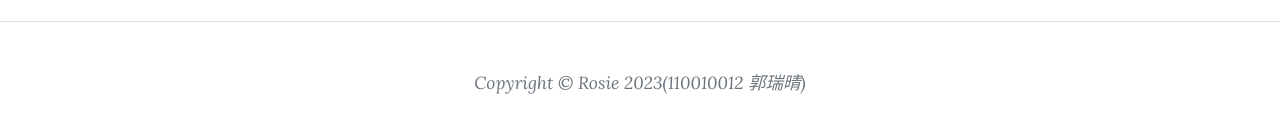
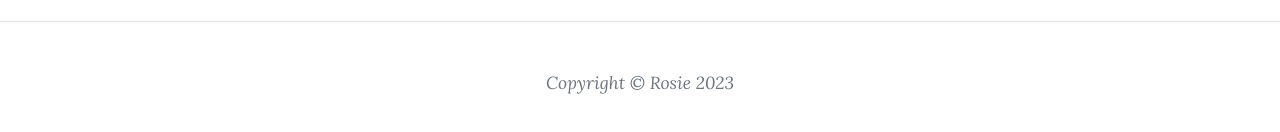
Before and after one commit to ChingDomo/ChingDomo.github.io, a plain HTML site: page component/summaries/July.html in a window 1280 px wide. Shown: the part 1582-1714 px from the top of the page. Drawn offline with nearby package versions, Linux system fonts and the light colour scheme; files whose address does not match are found by name.

Commit message:
Update July.html
Signed-off-by: ChingDomo <107926502+ChingDomo@users.noreply.github.com>

```diff
--- a/component/summaries/July.html
+++ b/component/summaries/July.html
@@ -123,7 +123,7 @@
         <div class="container px-4 px-lg-5">
             <div class="row gx-4 gx-lg-5 justify-content-center">
                 <div class="col-md-10 col-lg-8 col-xl-7">
-                    <div class="small text-center text-muted fst-italic">Copyright &copy; Rosie 2023(110010012 郭瑞晴)
+                    <div class="small text-center text-muted fst-italic">Copyright &copy; Rosie 2023
                     </div>
                 </div>
             </div>
```
